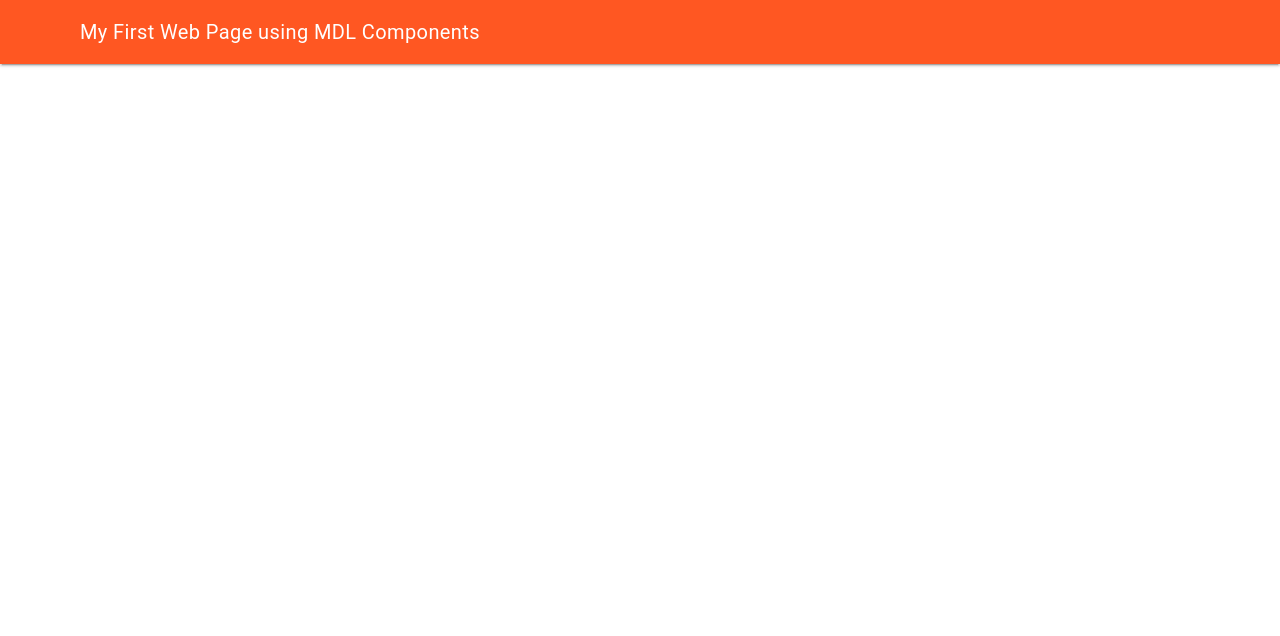
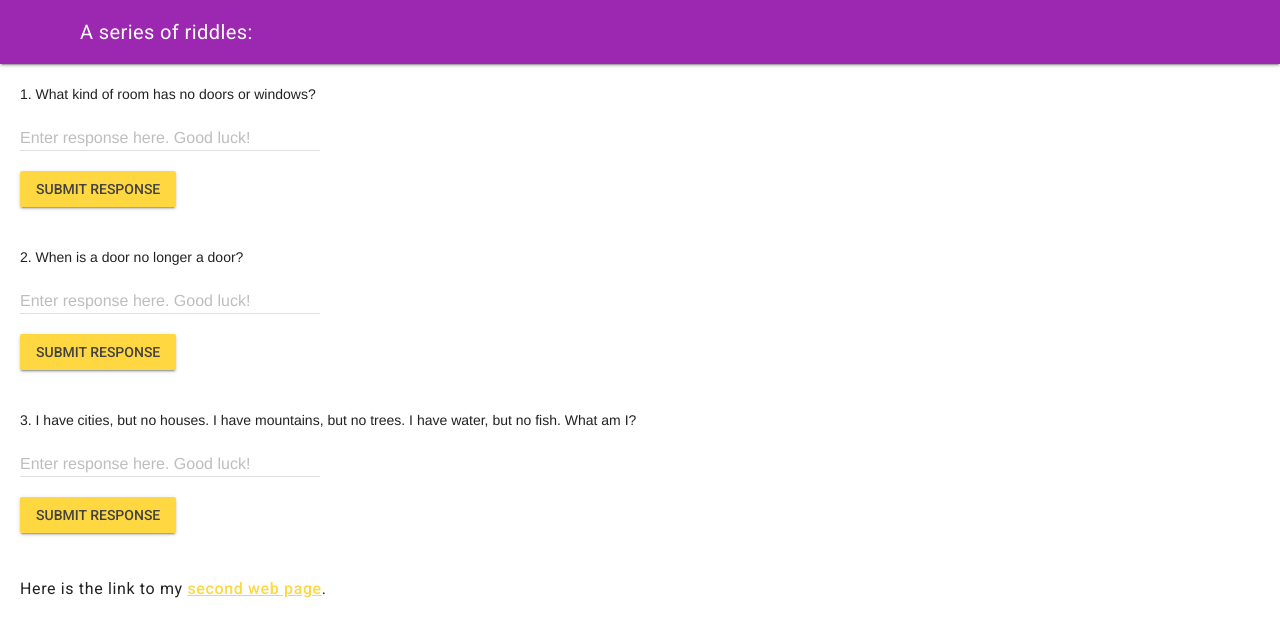
Before and after one commit to ICS20-Programming-BenT/Unit1-05-HTML-MDL, a plain HTML site: page index.html in a window 1280 px wide. Drawn offline with nearby package versions, Linux system fonts and the light colour scheme.

Commit message:
Updated index.html and more_mdl.html

```diff
--- a/index.html
+++ b/index.html
@@ -1,5 +1,5 @@
 <!DOCTYPE html>
-<!-- ISC20-Unit1-04-HTML-CSS -->
+<!-- ISC20-Unit1-05-HTML-MDL -->
 <html lang="en-ca">
   <head>
     <meta charset="utf-8">
@@ -10,7 +10,8 @@
 
     <!-- Google's MDL -->
     <link rel="stylesheet" href="https://fonts.googleapis.com/icon?family=Material+Icons">
-    <link rel="stylesheet" href="https://code.getmdl.io/1.3.0/material.deep_orange-yellow.min.css" />
+    <link rel="stylesheet" href="https://code.getmdl.io/1.3.0/material.purple-amber.min.css" />
+    <link rel="stylesheet" href="https://fonts.googleapis.com/css?family=Roboto:300,400,500,700" type="text/css">
     <title>My first web page with MDL</title>
   </head>
 
@@ -22,10 +23,75 @@
 			<!-- Web page header -->
       <header class = "mdl-layout__header">
         <div class = "mdl-layout__header-row">
-          <span class = "mdl-layout-title">My First Web Page using MDL Components</span>
+          <span class = "mdl-layout-title">A series of riddles:</span>
         </div>
       </header>
 			<br>
 
+      <!-- Container for web page content -->
+      <main class = "mdl-layout__content" style = "padding-left:20px">
+
+				<!-- Get user input 1 -->
+        <div class = "page-content">1. What kind of room has no doors or windows?</div>
+
+        <!-- Simple Textfield 1 -->
+        <form action="#">
+          <div class="mdl-textfield mdl-js-textfield">
+            <input class="mdl-textfield__input" type="text" id="sample1">
+            <label class="mdl-textfield__label" for="sample1">Enter response here. Good luck!</label>
+          </div>
+        </form>
+
+        <!-- Raised button with ripple 1 -->
+        <button class="mdl-button mdl-js-button mdl-button--raised mdl-js-ripple-effect mdl-button--accent" >
+          Submit response
+        </button>
+        <br>
+        <br>
+        <br>
+
+        <!-- Get user input 2 -->
+        <div class = "page-content">2. When is a door no longer a door?</div>
+
+        <!-- Simple Textfield 2 -->
+        <form action="#">
+          <div class="mdl-textfield mdl-js-textfield">
+            <input class="mdl-textfield__input" type="text" id="sample1">
+            <label class="mdl-textfield__label" for="sample1">Enter response here. Good luck!</label>
+          </div>
+        </form>
+
+        <!-- Raised button with ripple 2 -->
+        <button class="mdl-button mdl-js-button mdl-button--raised mdl-js-ripple-effect mdl-button--accent" >
+          Submit response
+        </button>
+        <br>
+        <br>
+        <br>
+
+        <!-- Get user input 3 -->
+        <div class = "page-content">3. I have cities, but no houses. I have mountains, but no trees. I have water, but no fish. What am I?</div>
+
+        <!-- Simple Textfield 3 -->
+        <form action="#">
+          <div class="mdl-textfield mdl-js-textfield">
+            <input class="mdl-textfield__input" type="text" id="sample1">
+            <label class="mdl-textfield__label" for="sample1">Enter response here. Good luck!</label>
+          </div>
+        </form>
+
+        <!-- Raised button with ripple 3 -->
+        <button class="mdl-button mdl-js-button mdl-button--raised mdl-js-ripple-effect mdl-button--accent" >
+          Submit response
+        </button>
+        <br>
+        <br>
+
+				<!-- Link to second web page. -->
+        <h6>
+          Here is the link to my <a href="./more_mdl.html">second web page</a>.
+        </h6>
+      </main>
+    </div>
   </body>
 </html>
```
Also changed, not shown: more_mdl.html (added, +81 -0 lines).
